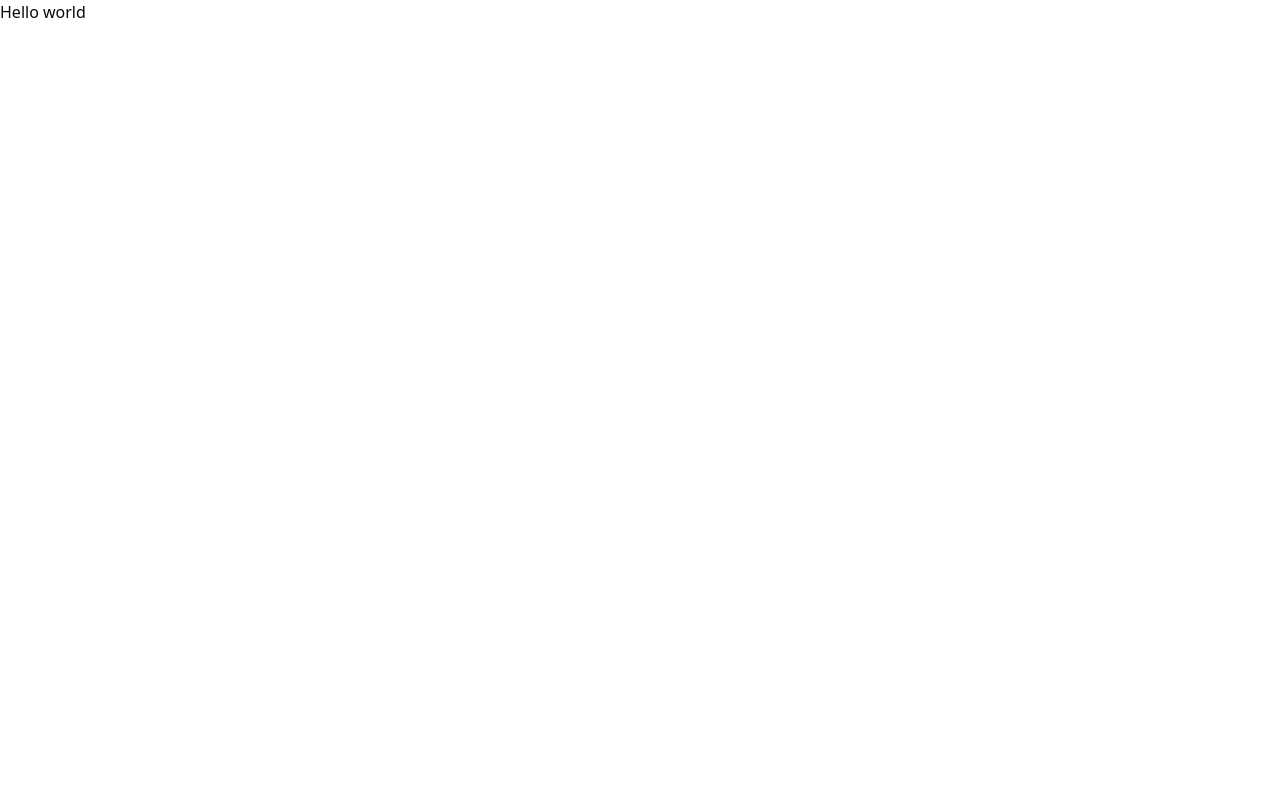
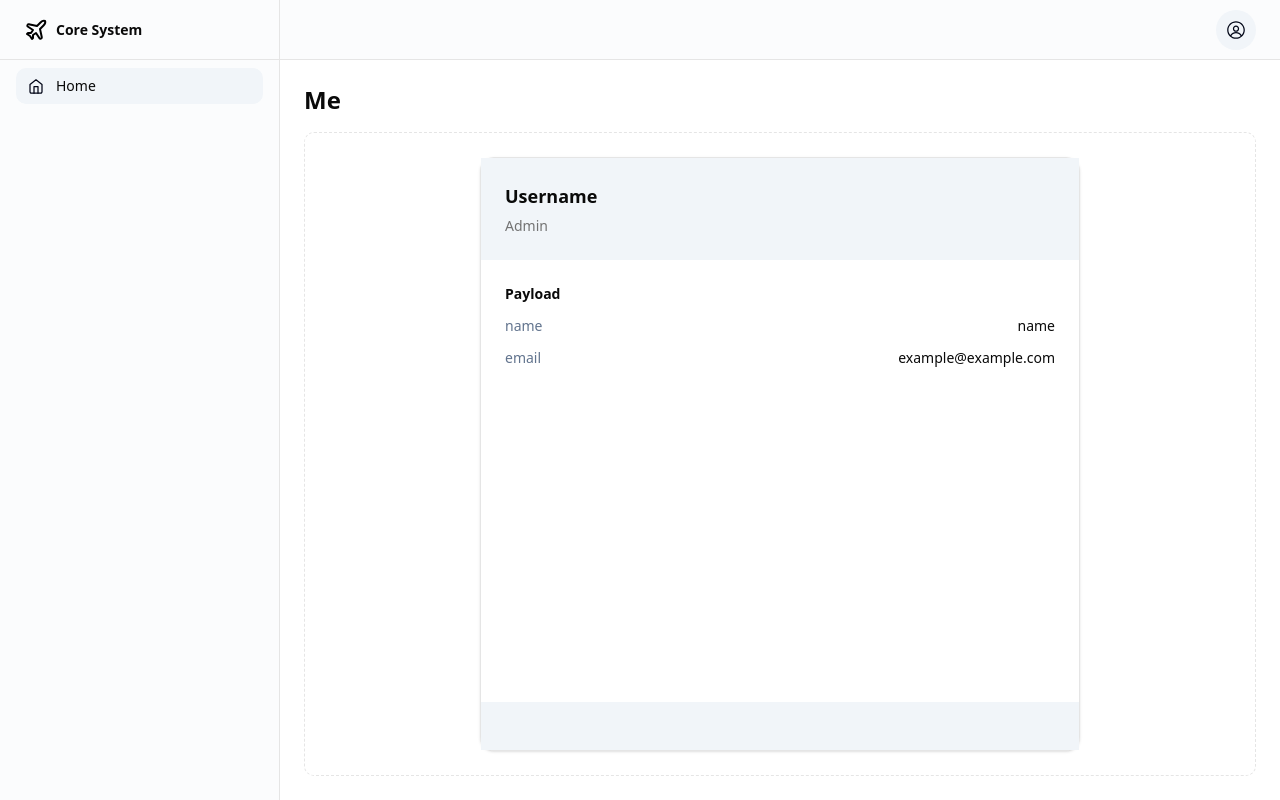
Before and after one commit to NYCU-SDC/core-system-frontend, a React (Vite) app: page / in a window 1280 px wide. Built offline with nearby package versions, Linux system fonts and the light colour scheme.

Commit message:
feat: implement layout structure with navigation and sidebar components

```diff
--- a/src/App.tsx
+++ b/src/App.tsx
@@ -1,12 +1,15 @@
 import { Route, Routes } from "react-router-dom";
 import Home from "./pages/Home";
+import DefaultLayout from "./pages/layouts/DefaultLayout";
 
 const App = () => {
-  return (
-    <Routes>
-      <Route path="/" element={<Home />} />
-    </Routes>
-  );
+    return (
+        <Routes>
+            <Route element={<DefaultLayout />}>
+                <Route path="/" element={<Home />} />
+            </Route>
+        </Routes>
+    );
 };
 
 export default App;
--- /dev/null
+++ b/src/components/NavBar.tsx
@@ -0,0 +1,24 @@
+export default function NavBar() {
+    return (
+        <header className="sticky top-0 w-full min-h-15 bg-slate-100/30 border-b px-6">
+            <div className="flex h-full justify-end items-center">
+                <div className="p-[10px] bg-slate-100 rounded-full">
+                    <svg
+                        xmlns="http://www.w3.org/2000/svg"
+                        width="20"
+                        height="20"
+                        viewBox="0 0 20 20"
+                        fill="none"
+                    >
+                        <path
+                            fill-rule="evenodd"
+                            clip-rule="evenodd"
+                            d="M1.16937 9.99982C1.16937 5.1229 5.1229 1.16937 9.99982 1.16937C14.8767 1.16937 18.8303 5.1229 18.8303 9.99982C18.8303 14.8766 14.8767 18.8302 9.99982 18.8302C5.1229 18.8302 1.16937 14.8766 1.16937 9.99982ZM9.99982 2.43603C5.82246 2.43603 2.43603 5.82246 2.43603 9.99982C2.43603 11.9626 3.18367 13.7508 4.40971 15.095C5.58767 13.2549 7.65093 12.0333 10.0003 12.0333C12.3494 12.0333 14.4124 13.2546 15.5906 15.0944C16.8162 13.7502 17.5636 11.9623 17.5636 9.99982C17.5636 5.82246 14.1771 2.43603 9.99982 2.43603ZM14.6424 15.9716C13.7119 14.3726 11.981 13.3 10.0003 13.3C8.01946 13.3 6.28834 14.3729 5.35795 15.9721C6.63938 16.9696 8.25022 17.5636 9.99982 17.5636C11.7497 17.5636 13.3608 16.9693 14.6424 15.9716ZM6.86667 8.67314C6.86667 6.94265 8.26951 5.53981 10 5.53981C11.7305 5.53981 13.1333 6.94265 13.1333 8.67314C13.1333 10.4036 11.7305 11.8065 10 11.8065C8.26951 11.8065 6.86667 10.4036 6.86667 8.67314ZM10 6.80647C8.96907 6.80647 8.13334 7.64221 8.13334 8.67314C8.13334 9.70407 8.96907 10.5398 10 10.5398C11.0309 10.5398 11.8667 9.70407 11.8667 8.67314C11.8667 7.64221 11.0309 6.80647 10 6.80647Z"
+                            fill="#020617"
+                        />
+                    </svg>
+                </div>
+            </div>
+        </header>
+    );
+}
--- /dev/null
+++ b/src/components/SideBar.tsx
@@ -0,0 +1,58 @@
+import { NavLink } from "react-router";
+
+export default function SideBar() {
+    return (
+        <nav className="sticky right-0 flex flex-col border-r min-w-70 bg-slate-100/30 gap-2 h-screen">
+            <div className="flex items-center justify-between w-full px-6 min-h-15 border-b">
+                <div className="flex gap-2 text-sm/6 item-center justify-center font-semibold">
+                    <svg
+                        xmlns="http://www.w3.org/2000/svg"
+                        width="24"
+                        height="24"
+                        viewBox="0 0 24 24"
+                        fill="none"
+                    >
+                        <path
+                            d="M17.8 19.2L16 11L19.5 7.5C21 6 21.5 4 21 3C20 2.5 18 3 16.5 4.5L13 8L4.8 6.2C4.3 6.1 3.9 6.3 3.7 6.7L3.4 7.2C3.2 7.7 3.3 8.2 3.7 8.5L9 12L7 15H4L3 16L6 18L8 21L9 20V17L12 15L15.5 20.3C15.8 20.7 16.3 20.8 16.8 20.6L17.3 20.4C17.7 20.1 17.9 19.7 17.8 19.2Z"
+                            stroke="black"
+                            stroke-width="2"
+                            stroke-linecap="round"
+                            stroke-linejoin="round"
+                        />
+                    </svg>
+                    <span>Core System</span>
+                </div>
+            </div>
+            <div className="px-4">
+                <NavLink
+                    to="/"
+                    className="flex px-3 py-2 gap-3 items-center rounded-lg bg-slate-100 font-medium text-sm"
+                >
+                    <svg
+                        xmlns="http://www.w3.org/2000/svg"
+                        width="16"
+                        height="17"
+                        viewBox="0 0 16 17"
+                        fill="none"
+                    >
+                        <path
+                            d="M2 6.49998L8 1.83331L14 6.49998V13.8333C14 14.1869 13.8595 14.5261 13.6095 14.7761C13.3594 15.0262 13.0203 15.1666 12.6667 15.1666H3.33333C2.97971 15.1666 2.64057 15.0262 2.39052 14.7761C2.14048 14.5261 2 14.1869 2 13.8333V6.49998Z"
+                            stroke="#020617"
+                            stroke-width="1.25"
+                            stroke-linecap="round"
+                            stroke-linejoin="round"
+                        />
+                        <path
+                            d="M6 15.1667V8.5H10V15.1667"
+                            stroke="#020617"
+                            stroke-width="1.25"
+                            stroke-linecap="round"
+                            stroke-linejoin="round"
+                        />
+                    </svg>
+                    <span>Home</span>
+                </NavLink>
+            </div>
+        </nav>
+    );
+}
--- /dev/null
+++ b/src/components/ui/card.tsx
@@ -0,0 +1,92 @@
+import * as React from "react"
+
+import { cn } from "@/lib/utils"
+
+function Card({ className, ...props }: React.ComponentProps<"div">) {
+  return (
+    <div
+      data-slot="card"
+      className={cn(
+        "bg-card text-card-foreground flex flex-col gap-6 rounded-xl border py-6 shadow-sm",
+        className
+      )}
+      {...props}
+    />
+  )
+}
+
+function CardHeader({ className, ...props }: React.ComponentProps<"div">) {
+  return (
+    <div
+      data-slot="card-header"
+      className={cn(
+        "@container/card-header grid auto-rows-min grid-rows-[auto_auto] items-start gap-1.5 px-6 has-data-[slot=card-action]:grid-cols-[1fr_auto] [.border-b]:pb-6",
+        className
+      )}
+      {...props}
+    />
+  )
+}
+
+function CardTitle({ className, ...props }: React.ComponentProps<"div">) {
+  return (
+    <div
+      data-slot="card-title"
+      className={cn("leading-none font-semibold", className)}
+      {...props}
+    />
+  )
+}
+
+function CardDescription({ className, ...props }: React.ComponentProps<"div">) {
+  return (
+    <div
+      data-slot="card-description"
+      className={cn("text-muted-foreground text-sm", className)}
+      {...props}
+    />
+  )
+}
+
+function CardAction({ className, ...props }: React.ComponentProps<"div">) {
+  return (
+    <div
+      data-slot="card-action"
+      className={cn(
+        "col-start-2 row-span-2 row-start-1 self-start justify-self-end",
+        className
+      )}
+      {...props}
+    />
+  )
+}
+
+function CardContent({ className, ...props }: React.ComponentProps<"div">) {
+  return (
+    <div
+      data-slot="card-content"
+      className={cn("px-6", className)}
+      {...props}
+    />
+  )
+}
+
+function CardFooter({ className, ...props }: React.ComponentProps<"div">) {
+  return (
+    <div
+      data-slot="card-footer"
+      className={cn("flex items-center px-6 [.border-t]:pt-6", className)}
+      {...props}
+    />
+  )
+}
+
+export {
+  Card,
+  CardHeader,
+  CardFooter,
+  CardTitle,
+  CardAction,
+  CardDescription,
+  CardContent,
+}
--- a/src/pages/Home.tsx
+++ b/src/pages/Home.tsx
@@ -1,5 +1,38 @@
-const Home = () => {
-  return <div>Hello world</div>;
-};
+import {
+    Card,
+    CardContent,
+    CardDescription,
+    CardFooter,
+    CardHeader,
+    CardTitle,
+} from "@/components/ui/card";
 
-export default Home;
+export default function Home() {
+    return (
+        <div className="flex flex-col gap-4 h-full w-full p-6">
+            <span className="font-semibold text-2xl">Me</span>
+            <div className="flex justify-center border border-dashed rounded-lg h-full w-full p-6">
+                <Card className="min-w-150 p-0">
+                    <CardHeader className="bg-slate-100 p-6">
+                        <CardTitle className="font-semibold text-lg">
+                            Username
+                        </CardTitle>
+                        <CardDescription>Admin</CardDescription>
+                    </CardHeader>
+                    <CardContent className="text-sm flex flex-col gap-3 grow">
+                        <p className="font-semibold">Payload</p>
+                        <div className="flex justify-between">
+                            <span className="text-slate-500">name</span>
+                            <span>name</span>
+                        </div>
+                        <div className="flex justify-between">
+                            <span className="text-slate-500">email</span>
+                            <span>example@example.com</span>
+                        </div>
+                    </CardContent>
+                    <CardFooter className="p-6 bg-slate-100"></CardFooter>
+                </Card>
+            </div>
+        </div>
+    );
+}
--- /dev/null
+++ b/src/pages/layouts/DefaultLayout.tsx
@@ -0,0 +1,16 @@
+import NavBar from "@/components/NavBar";
+import SideBar from "@/components/SideBar";
+import { Outlet } from "react-router-dom";
+export default function DefaultLayout() {
+    return (
+        <div className="flex">
+            <SideBar />
+            <div className="flex flex-col grow">
+                <NavBar />
+                <main className="flex grow">
+                    <Outlet />
+                </main>
+            </div>
+        </div>
+    );
+}
```
Also changed, not shown: src/index.css (line endings or trailing spaces).
